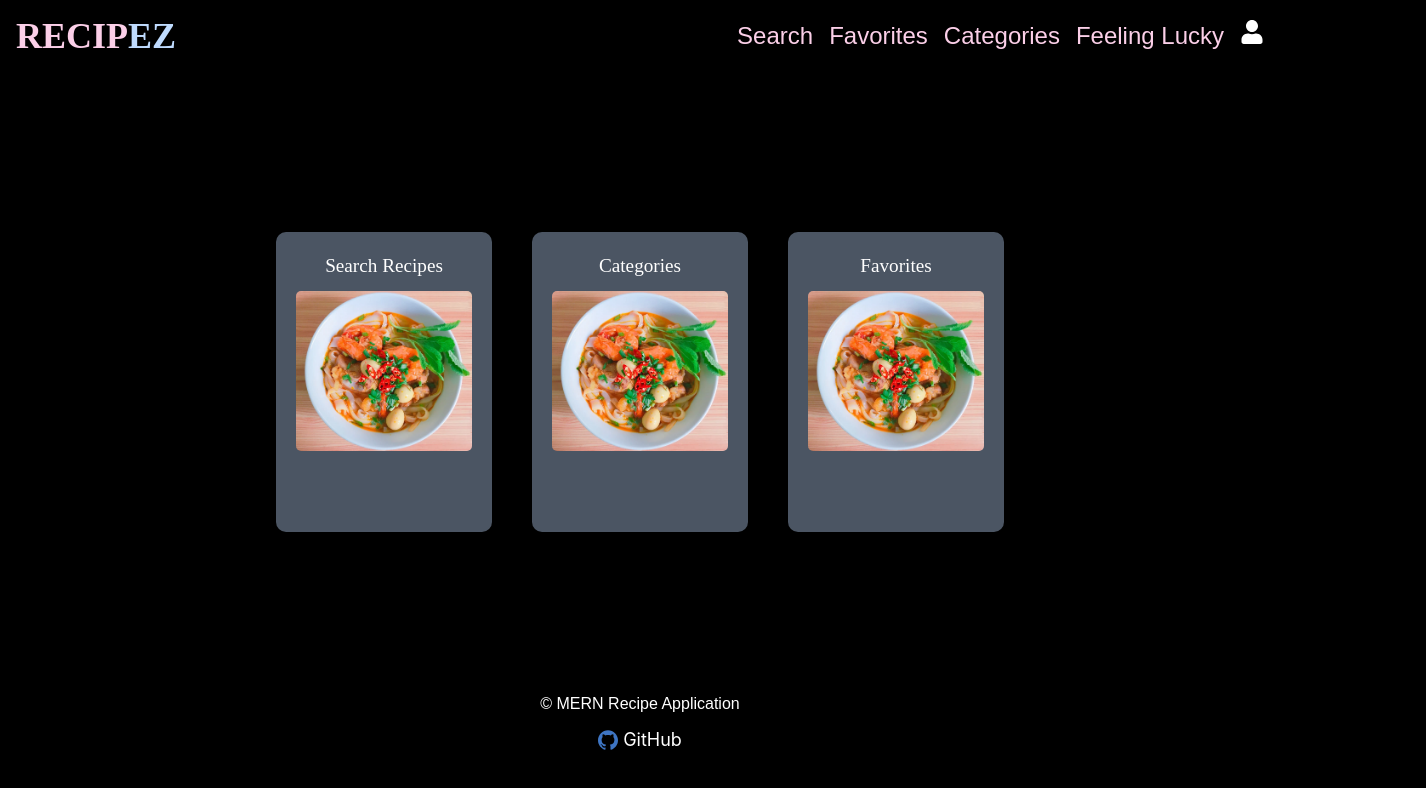
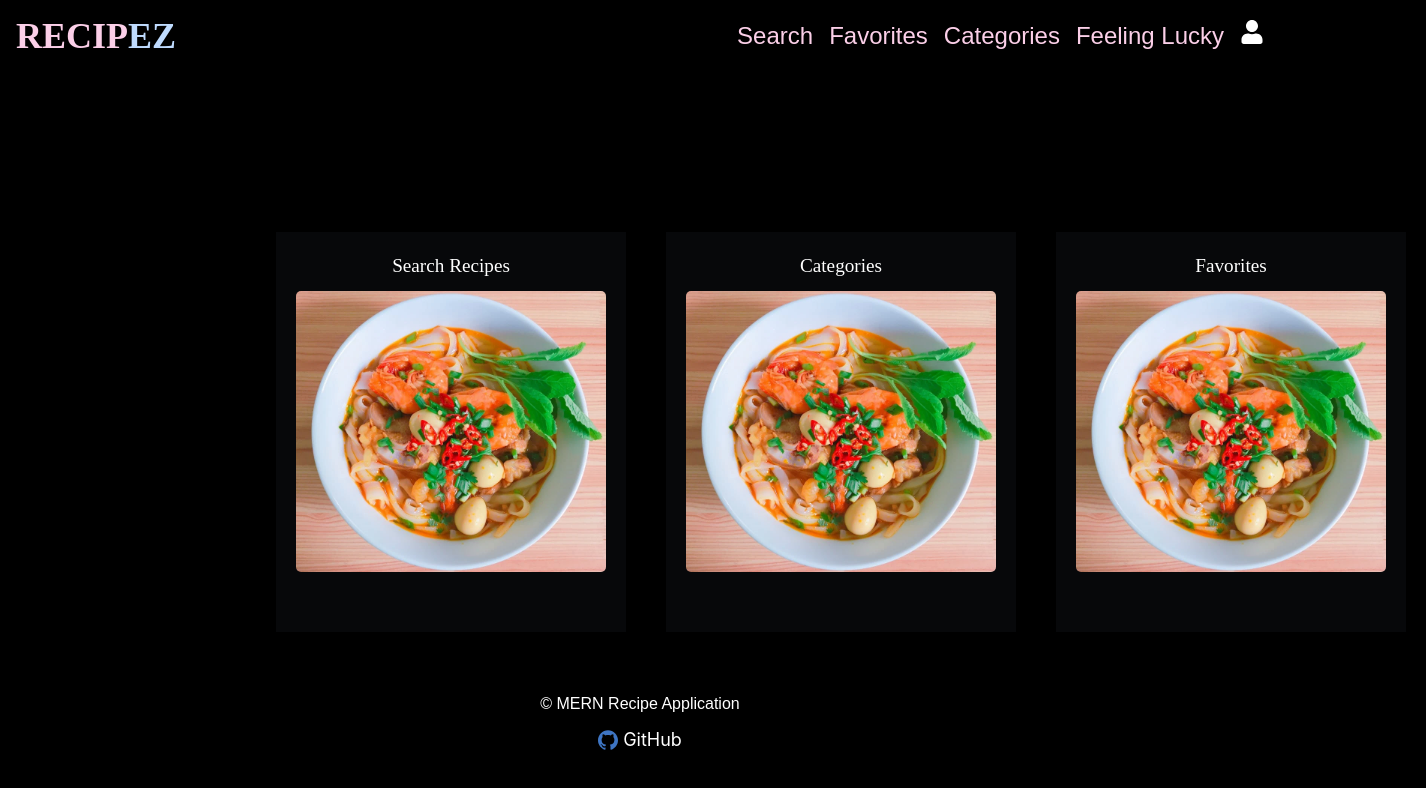
Before and after one commit to tjsiv/P2MSA-RecipEZ, a React (Create React App) app in the folder client/: page /user in a window 1280 px wide. Shown: the top 788 px of the page, 1426 px wide, since content can reach past the window. Built offline with nearby package versions, Linux system fonts and the light colour scheme.

Commit message:
Finished routing and fixed styling on HomeCards

```diff
--- a/client/src/components/HomeCards.jsx
+++ b/client/src/components/HomeCards.jsx
@@ -1,23 +1,39 @@
 import React from "react";
 import "../index.css";
-import TestImage from "../assets/pexels-Test-food-image-699953.webp"
+import TestImage from "../assets/pexels-Test-food-image-699953.webp";
+import { Link } from "react-router-dom";
 
 const HomeCards = () => {
   return (
     <div className="HomeCard-container">
       <div className="card-container">
-        <div className="card">
+        <Link to="/search">
+          <div className="card relative">
+            <div className="absolute inset-0 bg-gray-600 opacity-10"></div>
+            <div className="relative z-10">
               <h2>Search Recipes</h2>
               <img src={TestImage} alt="Image for Card 1" />
             </div>
-        <div className="card">
+          </div>
+        </Link>
+        <Link to="/categories">
+          <div className="card relative">
+            <div className="absolute inset-0 bg-gray-600 opacity-10"></div>
+            <div className="relative z-10">
               <h2>Categories</h2>
               <img src={TestImage} alt="Image for Card 2" />
             </div>
-        <div className="card">
+          </div>
+        </Link>
+        <Link to="/favorites">
+          <div className="card relative">
+            <div className="absolute inset-0 bg-gray-600 opacity-10"></div>
+            <div className="relative z-10">
               <h2>Favorites</h2>
               <img src={TestImage} alt="Image for Card 3" />
             </div>
+          </div>
+        </Link>
       </div>
     </div>
   );
--- a/client/src/index.css
+++ b/client/src/index.css
@@ -86,11 +86,10 @@ code {
 }
 
 .card {
-  background-color: rgb(75, 85, 99);
   border-radius: 10px;
   box-shadow: 0 4px 8px rgba(0, 0, 0, 0.1);
-  width: 250px;
-  height: 300px;
+  width: 350px;
+  height: 400px;
   padding: 20px;
   margin: 20px;
   text-align: center;
```
Lines whose indentation alone changed are shown as unchanged.
